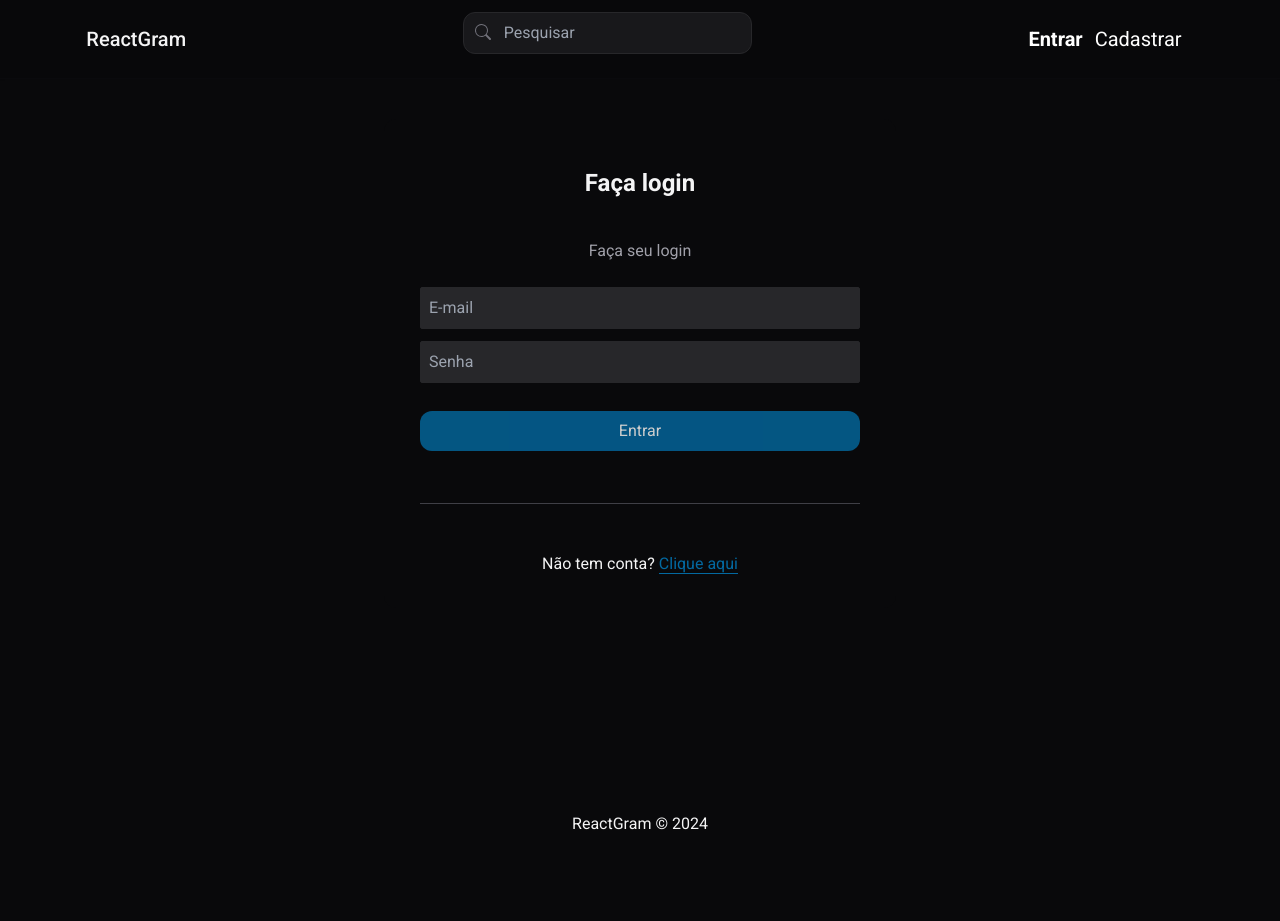
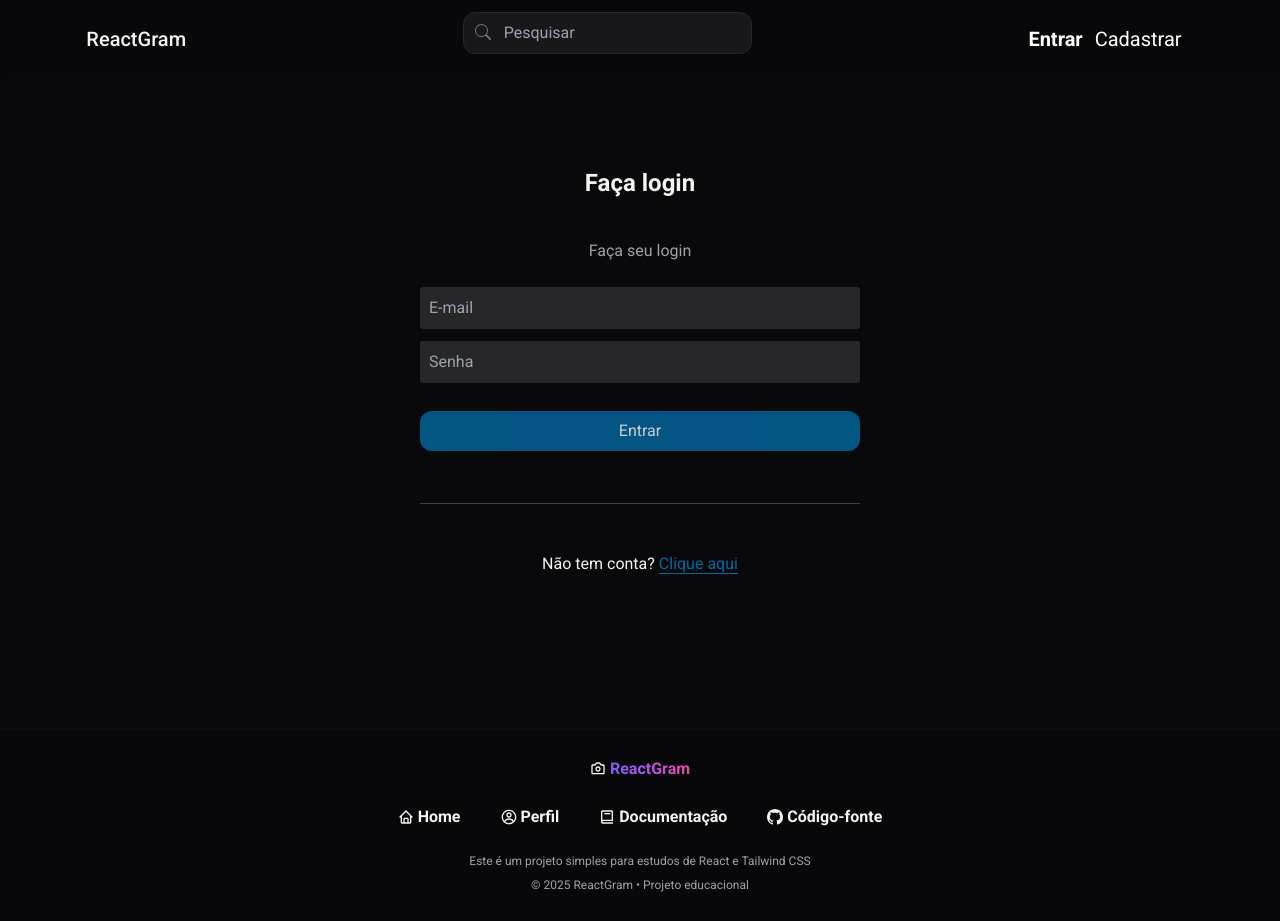
Before and after one commit to diegoramosds/projeto-reactgram, a React (Vite) app in the folder frontend/reactGram/: page /login in a window 1280 px wide. Built offline with nearby package versions, Linux system fonts and the light colour scheme.

Commit message:
Reorganizando footer

```diff
--- a/frontend/reactGram/src/components/Footer.tsx
+++ b/frontend/reactGram/src/components/Footer.tsx
@@ -1,8 +1,42 @@
+import { BiBook, BiCamera, BiHome } from "react-icons/bi"
+import { BsGithub } from "react-icons/bs"
+import { CgProfile } from "react-icons/cg"
+
 const Footer = () => {
   return (
-    <div className="bg-zinc-950 mt-20">
-    <footer className=" flex flex-col justify-center items-center h-48 pt">
-      <p>ReactGram &copy; 2024</p>
+    <div className="bg-black/10 border-t border-zinc-900/30 shadow-sm mt-20">
+    <footer className="flex flex-col h-48 gap-6 justify-center items-center">
+    <p className="font-bold bg-clip-text text-transparent bg-gradient-to-r from-indigo-500 via-purple-500 to-pink-500 flex items-center gap-1"><span><BiCamera className="text-zinc-100"/></span>ReactGram</p>
+      <div className="flex gap-10 text-zinc-100 hover:  info-footer">
+        <p>
+          <span>
+            <BiHome />
+          </span>
+          Home
+        </p>
+        <p>
+          <span>
+            <CgProfile />
+          </span>
+          Perfil
+          </p>
+        <p>
+          <span>
+            <BiBook />
+          </span>
+          Documentação
+          </p>
+        <p>
+          <span>
+            <BsGithub />
+          </span>
+          Código-fonte
+          </p>
+      </div>
+      <div className="flex flex-col text-center text-zinc-400 gap-2 text-xs">
+        <p>Este é um projeto simples para estudos de React e Tailwind CSS</p>
+        <p>© 2025 ReactGram • Projeto educacional</p>
+      </div>
     </footer>
     </div>
   )
```
